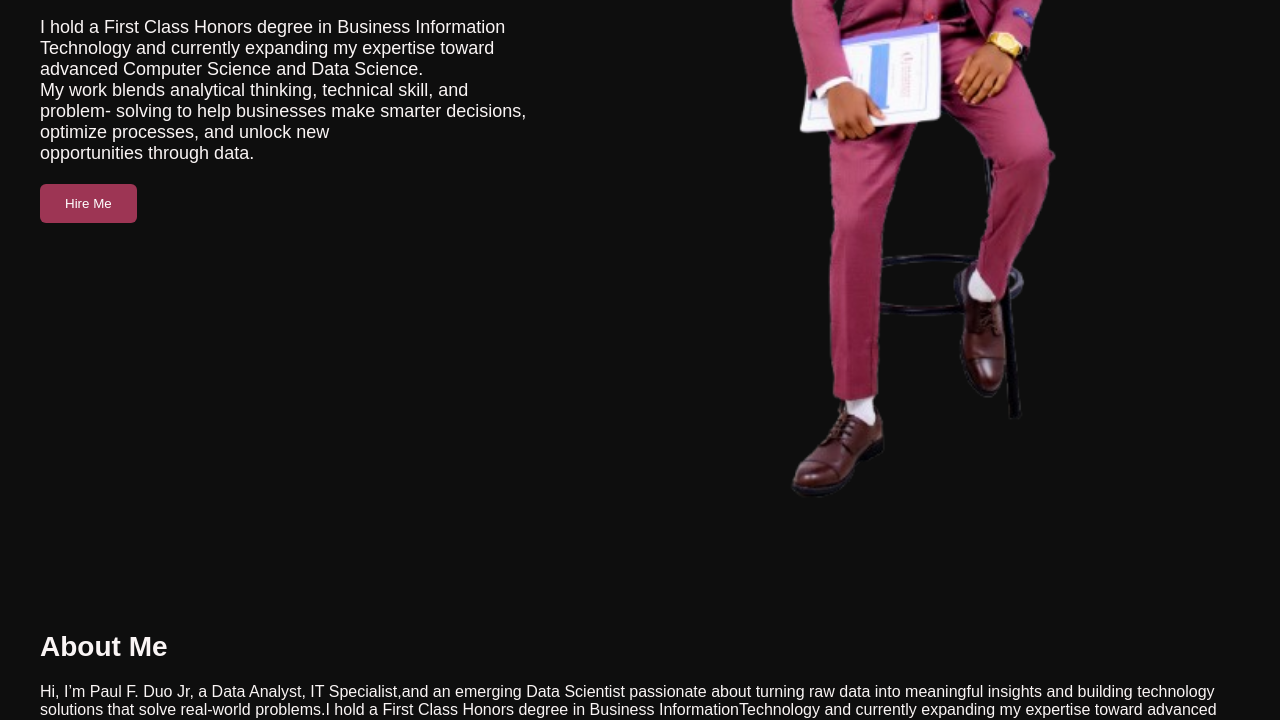
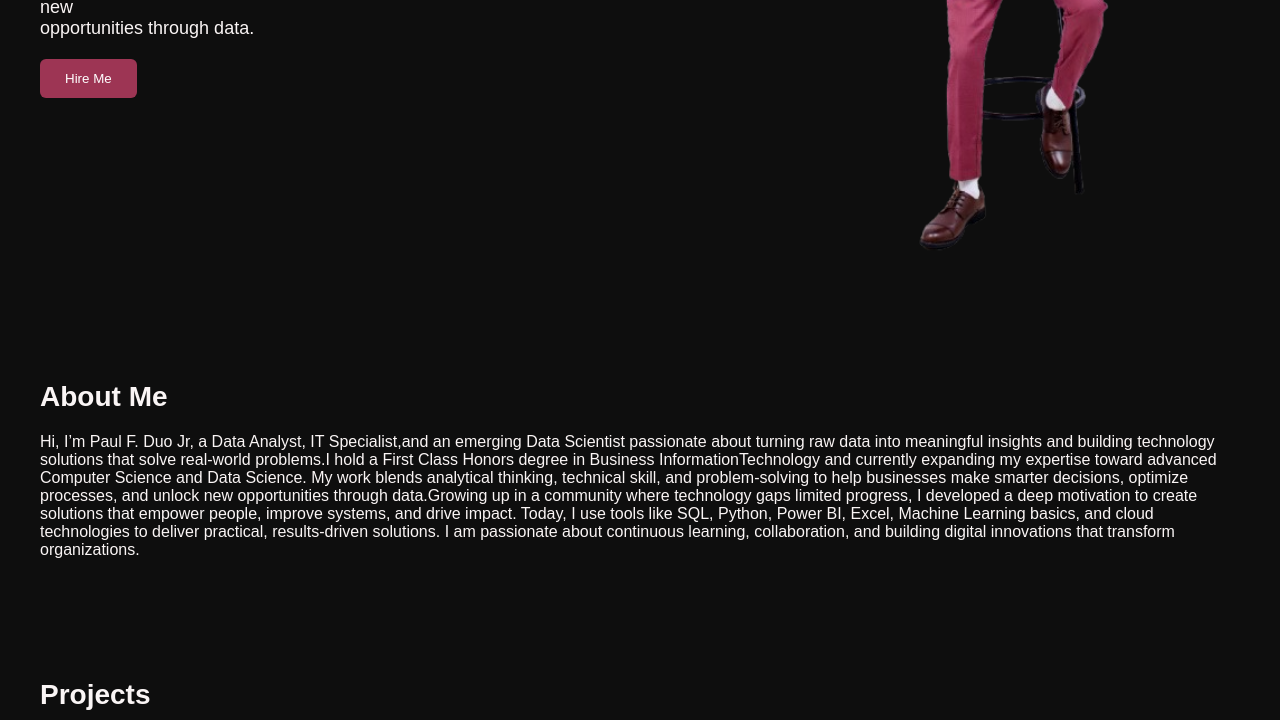
Before and after one commit to PauloDuo/My-Portfolio-website, a plain HTML site: page index.html in a window 1280 px wide. Shown: the part 496-1216 px from the top of the page. Drawn offline with Linux system fonts and the light colour scheme; files whose address does not match are found by name.

Commit message:
Update hero image width and add footer styles

```diff
--- a/main.css
+++ b/main.css
@@ -28,7 +28,7 @@ nav a { margin-left: 20px;
 .hero-text button { padding: 12px 25px;
     background: #9D3554; color: #fff;
     border: none; border-radius: 6px; cursor: pointer; }
-.hero-img img { width: 700px; border-radius: 12px; }
+.hero-img img { width: 500px; border-radius: 12px; }
 
 
 .section { padding: 60px 40px; }
@@ -43,4 +43,5 @@ nav a { margin-left: 20px;
 .project-card p { font-size: 15px; margin-bottom: 10px; }
 
 
+
 footer { padding: 40px; background: #000; color: #fff; text-align: center; margin-top: 40px; }
```
